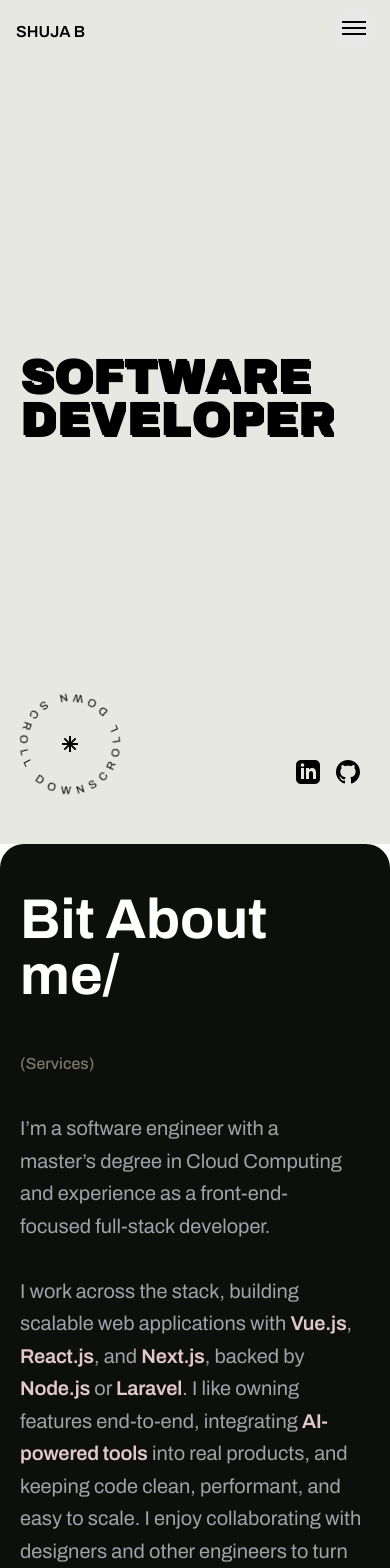
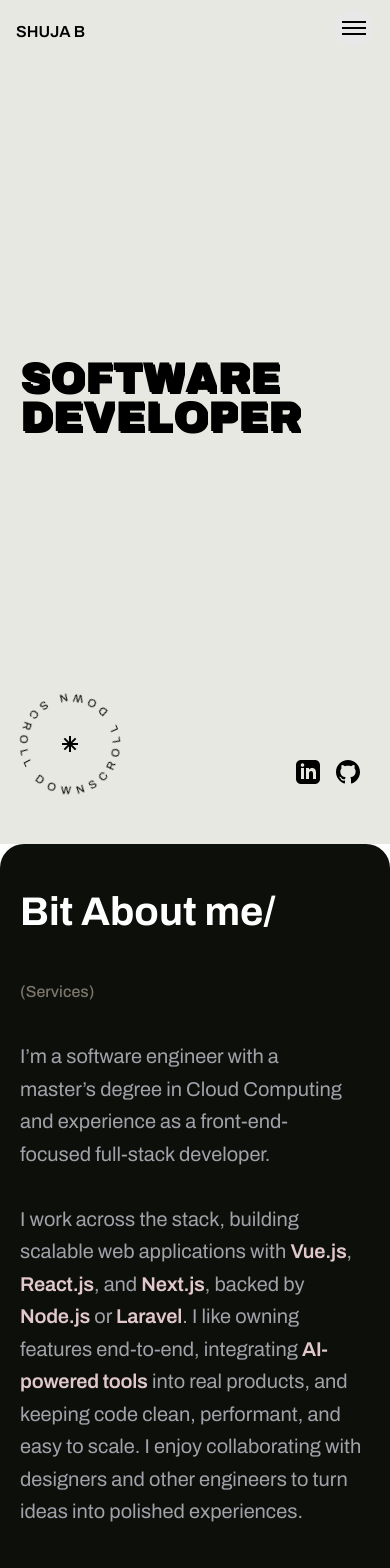
Before and after one commit to shujabakhtiar/shuja-portfolio, a Vue app: page / in a window 390 px wide. Shown: the top 1568 px of the page. Built offline with nearby package versions, Linux system fonts and the light colour scheme; a web font is replaced by a local one.

Commit message:
size changes

```diff
--- a/src/components/sections/ArsenalSection.vue
+++ b/src/components/sections/ArsenalSection.vue
@@ -13,12 +13,12 @@
             <!-- Right Side: Skills Grid -->
             <div class="flex-1 w-full max-w-4xl flex flex-col gap-16 pt-8 lg:pt-0">
                 <div class="flex justify-start lg:justify-start">
-                    <h2 class="text-6xl md:text-7xl font-bold text-white tracking-tighter">Skills</h2>
+                    <h2 class="text-4xl md:text-7xl font-bold text-white tracking-tighter">Skills</h2>
                 </div>
 
                 <div class="grid grid-cols-2 md:grid-cols-3 gap-x-4 gap-y-12">
                     <div v-for="(category, index) in categories" :key="index" class="flex flex-col gap-6">
-                        <h3 class="text-lg font-bold text-white tracking-wide leading-tight min-h-[3rem] flex items-end pb-2 border-b border-white/10">
+                        <h3 class="text-base font-bold text-white tracking-wide leading-tight min-h-[3rem] flex items-end pb-2 border-b border-white/10">
                             {{ category.title }}
                         </h3>
                         <ul class="flex flex-col gap-3">
--- a/src/components/sections/Footer.vue
+++ b/src/components/sections/Footer.vue
@@ -27,7 +27,7 @@
                                 {{ social.name }}
                             </a>
 
-                            <!-- Copy Button for Email -->
+                            <!-- Copy Button for Email
                             <div v-if="social.link.startsWith('mailto')" class="relative">
                                 <button
                                     @click="copyEmail(social.name)"
@@ -41,8 +41,6 @@
                                     <svg v-else xmlns="http://www.w3.org/2000/svg" width="16" height="16" viewBox="0 0 24 24" fill="none" stroke="currentColor" stroke-width="2" stroke-linecap="round" stroke-linejoin="round" class="text-green-600">
                                         <polyline points="20 6 9 17 4 12"></polyline>
                                     </svg>
-
-                                    <!-- Tooltip -->
                                     <Transition
                                         enter-active-class="transition duration-200 ease-out"
                                         enter-from-class="opacity-0 -translate-y-2"
@@ -59,7 +57,7 @@
                                         </span>
                                     </Transition>
                                 </button>
-                            </div>
+                            </div>-->
                         </li>
                     </ul>
                 </div>
--- a/src/pages/ProjectDetailsPage.vue
+++ b/src/pages/ProjectDetailsPage.vue
@@ -28,7 +28,7 @@
 
         <div class="space-y-4">
           <div class="flex items-center gap-4">
-            <h1 class="text-6xl lg:text-8xl font-black uppercase tracking-tighter">{{ project.title }}</h1>
+            <h1 class="text-4xl lg:text-8xl font-black uppercase tracking-tighter">{{ project.title }}</h1>
             <span class="px-3 py-1 rounded-full border border-zinc-700 text-xs font-mono uppercase tracking-widest text-zinc-400">
               {{ project.status }}
             </span>
@@ -223,7 +223,7 @@
       <!-- Call to Action / Visit -->
       <section id="demo" class="mt-20 p-16 rounded-3xl bg-zinc-900 border border-zinc-800 text-center space-y-8 animate-pulse-slow">
         <div class="space-y-4">
-          <h2 class="text-4xl lg:text-6xl font-black uppercase tracking-tighter">Experience it live</h2>
+          <h2 class="text-3xl lg:text-6xl font-black uppercase tracking-tighter">Experience it live</h2>
           <p class="text-zinc-400 text-lg max-w-xl mx-auto">
             Get a hands-on feel for the performance and user experience I've built into {{ project.title }}.
           </p>
--- a/tailwind.config.js
+++ b/tailwind.config.js
@@ -11,16 +11,16 @@ export default {
       fontSize: {
         // HERO
         // Renaming to hero-title to force refresh. Standard clamp syntax.
-        'hero-title': ['clamp(3rem, 11vw, 8rem)', { lineHeight: '0.9', letterSpacing: '-0.02em' }],
+        'hero-title': ['clamp(2.5rem, 11vw, 8rem)', { lineHeight: '0.9', letterSpacing: '-0.02em' }],
 
         // NAVBAR
         'nav-logo': ['clamp(1.5rem, 3vw, 2.5rem)', { lineHeight: '1.2' }],
         'nav-item': ['clamp(0.875rem, 2vw, 1rem)', { lineHeight: '1.2' }],
 
         // SECTIONS
-        'section-h2': ['clamp(3.5rem, 8vw, 6rem)', { lineHeight: '1' }],
-        'section-h3': ['clamp(2.5rem, 5vw, 4rem)', { lineHeight: '1' }],
-        'section-h4': ['clamp(1.25rem, 2vw, 1.5rem)', { lineHeight: '1.2' }],
+        'section-h2': ['clamp(2.5rem, 8vw, 6rem)', { lineHeight: '1' }],
+        'section-h3': ['clamp(1.75rem, 5vw, 4rem)', { lineHeight: '1' }],
+        'section-h4': ['clamp(1.1rem, 2vw, 1.5rem)', { lineHeight: '1.2' }],
 
         // BODY TEXT
         'text-xl': ['clamp(1.1rem, 2vw, 1.25rem)', { lineHeight: '1.75' }],
```
